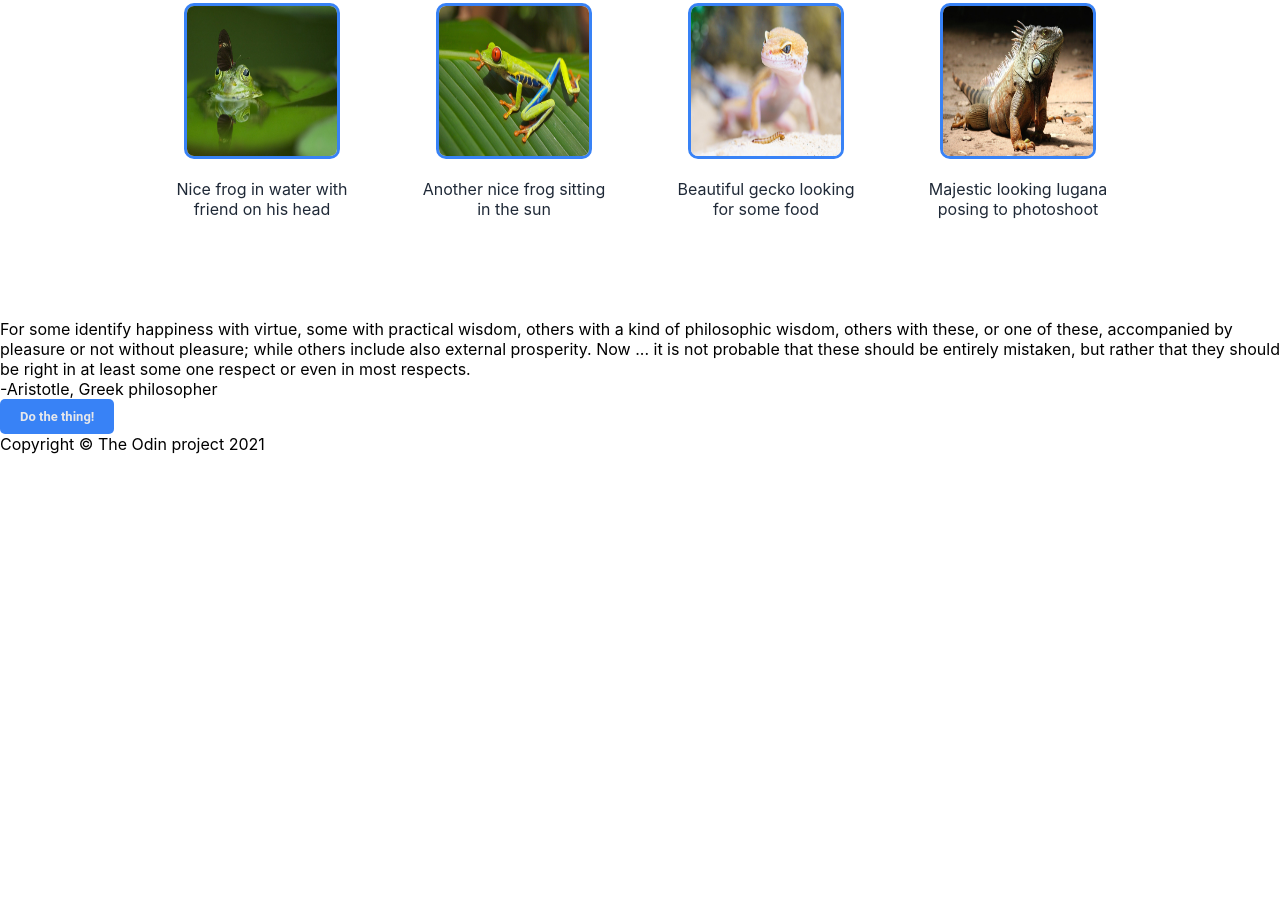
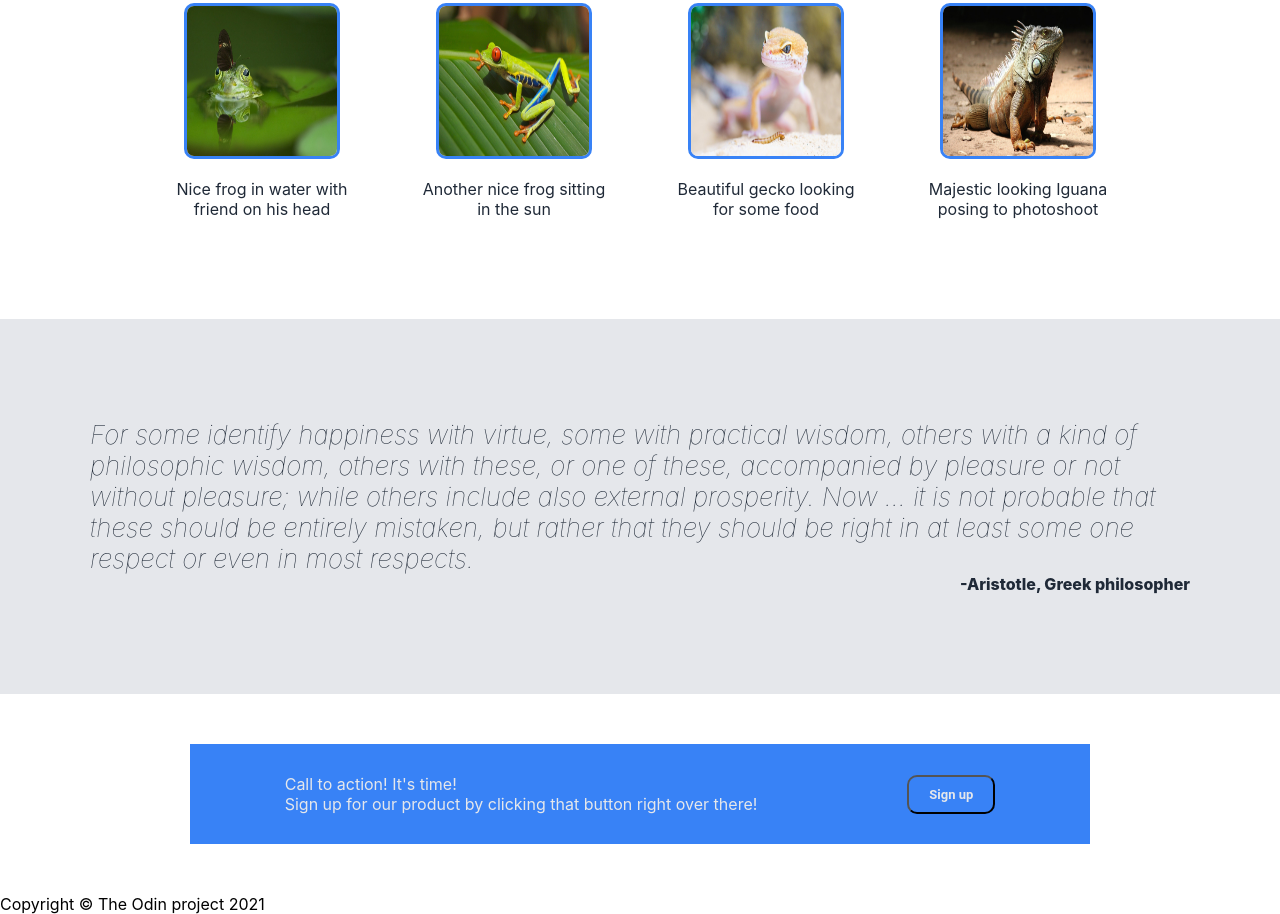
Before and after one commit to Szoker527/landing-page, a plain HTML site: page index.html in a window 1280 px wide. Shown: the part 644-1558 px from the top of the page. Before the commit the page ends 1098 px from the top, so only its background shows below. Drawn offline with Linux system fonts and the light colour scheme.

Commit message:
Finished middle-bottom section and working on bottom right now

```diff
--- a/index.html
+++ b/index.html
@@ -19,8 +19,8 @@
                     <div class="top-text">
                         <div class="main-title">Look what we have here</div>
                         <div class="text-title">Through the years no one asked what to do with our time, but here we have anwsers to all your questions.</div>
-                        <div class="top-button">
-                            <button>Sign up!</button>
+                        <div>
+                            <button class="top-button">Sign up!</button>
                         </div>
                     </div>
                     <div class="top-image"><img src="images/lizard.jpg" alt="lizard image"></div>
@@ -43,22 +43,24 @@
                     </div>
                     <div class="image-info">
                         <img src="images/iguana.jpg" alt="iguana">
-                        <div class="text">Majestic looking Iugana posing to photoshoot</div>
+                        <div class="text">Majestic looking Iguana posing to photoshoot</div>
                     </div>
                 </div>
             </div>
             <div class="middle-bottom">
-                <div class="quote">For some identify happiness with virtue, some with practical wisdom, others with a kind of philosophic wisdom, others with these, or one of these, accompanied by pleasure or not without pleasure; while others include also external prosperity. Now ... it is not probable that these should be entirely mistaken, but rather that they should be right in at least some one respect or even in most respects.</div>
-                <div class="quote-name">-Aristotle, Greek philosopher</div>
+                <div class="quote-box">
+                    <div class="quote">For some identify happiness with virtue, some with practical wisdom, others with a kind of philosophic wisdom, others with these, or one of these, accompanied by pleasure or not without pleasure; while others include also external prosperity. Now ... it is not probable that these should be entirely mistaken, but rather that they should be right in at least some one respect or even in most respects.</div>
+                    <div class="quote-name">-Aristotle, Greek philosopher</div>
+                </div>
             </div>
             <div class="bottom">
                 <div class="blue-box">
                     <div class="blue-text">
-                        <div class="blue-title"></div>
-                        <div class="blue-subtext"></div>
+                        <div class="blue-title">Call to action! It's time!</div>
+                        <div class="blue-subtext">Sign up for our product by clicking that button right over there!</div>
                     </div>
-                    <div class="blue-button">
-                        <button>Do the thing!</button>
+                    <div>
+                        <button class="blue-button">Sign up</button>
                     </div>
                 </div>
             </div>
--- a/styles.css
+++ b/styles.css
@@ -61,7 +61,7 @@ body {
 }
 
 .top {
-    flex: 1;
+    flex: 1 1 0px;
     display: flex;
     justify-content: center;
     align-items: center;
@@ -82,7 +82,7 @@ body {
     gap: 10px;
 }
 
-button {
+.top-button {
     background-color: #3882F6;
     color: #e5e7eb;
     border: none;
@@ -95,7 +95,7 @@ button {
 
 .middle-top {
     display: flex;
-    flex: 1;
+    flex: 1 1 0px;
     flex-direction: column;
     align-items: center;
     padding: 100px;
@@ -122,9 +122,64 @@ button {
 }
 
 .middle-bottom {
-    flex: 1;
+    flex: 1 1 0px;
+    display: flex;
+    justify-content: center;
+    align-items: center;
+    background-color: #E5E7EB;
+    padding: 100px;
+}
+
+.quote-box {
+    display: flex;
+    flex-direction: column;
+}
+
+.quote {
+    font-size: 26px;
+    font-style: italic;
+    font-weight: lighter;
+    color: #1f2937;
+    width: 1100px;
+}
+
+.quote-name {
+    font-weight: 800;
+    color: #1f2937;
+    align-self: flex-end;
 }
 
 .bottom {
-    flex: 1;
+    flex: 1 1 0px;
+    display: flex;
+    justify-content: center;
+    align-items: center;
+    padding: 50px;
 }
+
+.blue-box {
+    display: flex;
+    background-color: #3882F6;
+    width: 900px;
+    height: 100px;
+    justify-content: center;
+    align-items: center;
+    gap: 150px;
+}
+
+.blue-box div {
+    color: #e5e7eb;
+}
+.blue-text {
+
+}
+
+.blue-button {
+    border-radius: 10px;
+    background-color: #3882F6;
+    color: #e5e7eb;
+    padding: 10px 20px;
+    font-weight: bold;
+    font-size: 13px;
+    font-family: Roboto, sans-serif;
+}
```
